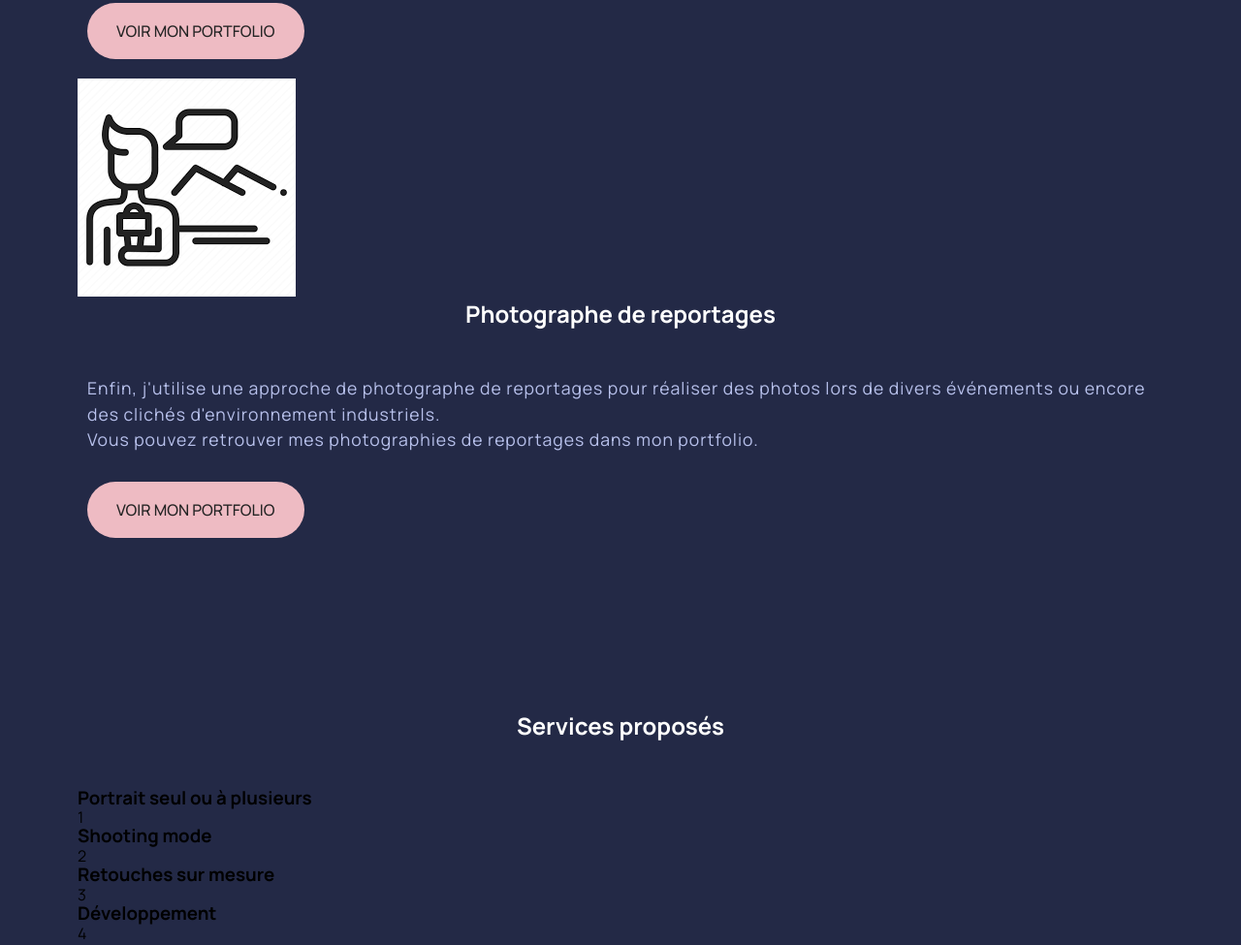
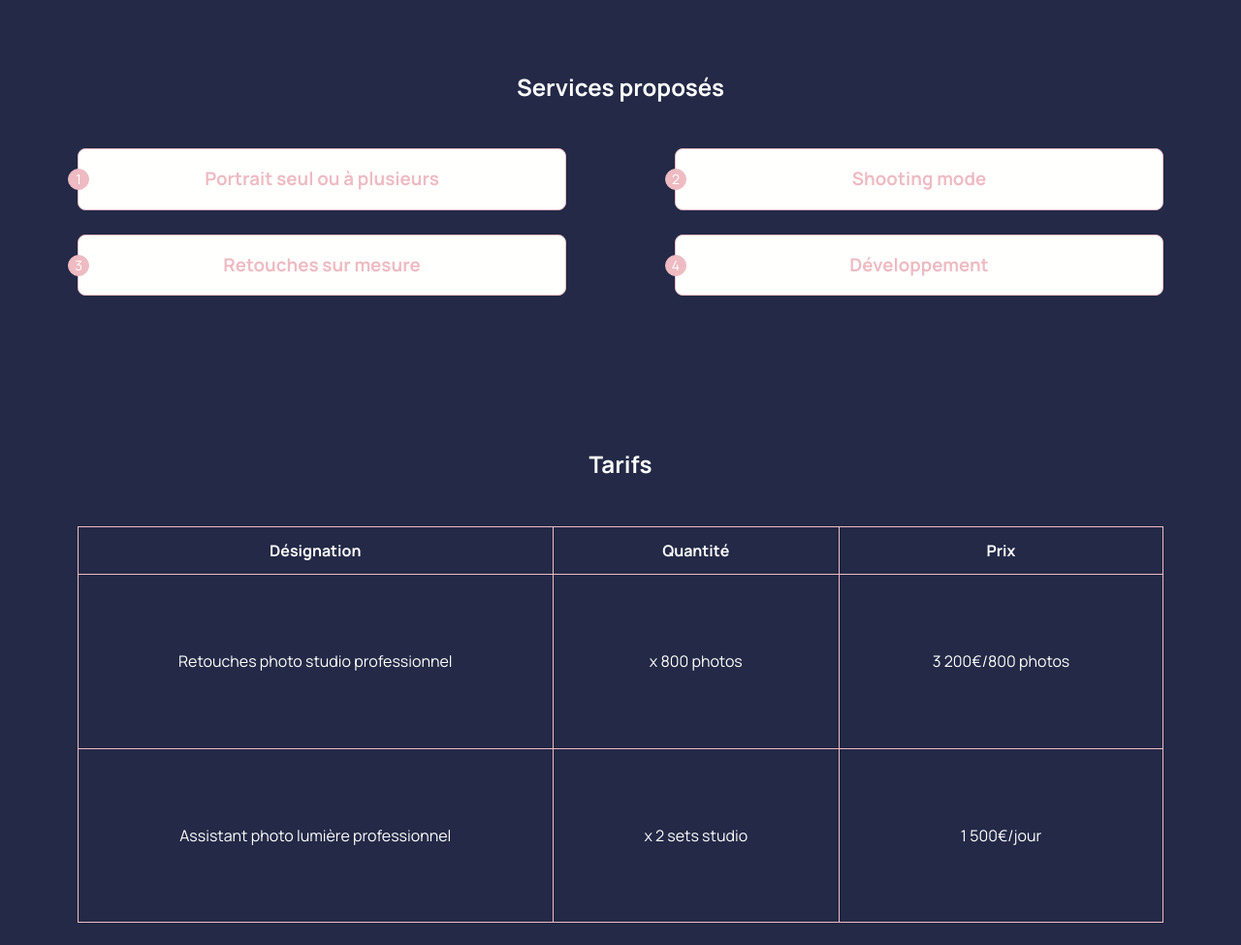
Before and after one commit to aperbet56/robbie_lens_photograph, a plain HTML site: page about.html in a window 1280 px wide. Shown: the part 1262-2237 px from the top of the page at 97% size. Drawn offline with Linux system fonts and the light colour scheme.

Commit message:
Stylisation de la page about.css

```diff
--- a/css/about.css
+++ b/css/about.css
@@ -1,50 +1,117 @@
 /**** Style général de la page ****/
-
-h1,
-h2 {
-    text-align: center;
-}
 
 h1 {
     margin-bottom: 30px;
+    text-align: left;
+}
+
+p {
+    margin-bottom: 50px;
 }
 
 h2 {
+    text-align: center;
     margin-bottom: 50px;
     color: var(--colorSecondary);
 }
 
-.article__container {
+.about__container {
+    background-color: var(--colorPrimary);
+    display: flex;
+    flex-direction: column;
+    width: 100%;
+}
+
+.articles__cards {
+    display: flex;
+    flex-wrap: wrap;
+    justify-content: space-around;
+    gap: 25px;
+}
+
+.landscapes__card,
+.portraits__card,
+.reportages__card {
+    width: 312px;
     border: 1px solid var(--important);
     border-radius: 8px;
-    padding: 50px;
-    width: 50%;
-    margin: auto;
-    margin-bottom: 80px;
+    padding: 12px;
+}
+
+figure {
+    width: 100%;
+    height: fit-content;
+}
+
+figure img {
+    width: 100%;
+    height: 200px;
+    object-fit: fill;
+    border-radius: 8px;
+    margin-bottom: 20px;
+}
+
+figcaption h2 {
+    text-align: center;
+    color: var(--important);
+    font-size: 26px;
+}
+
+.btn {
     display: flex;
-    flex-direction: column;
     justify-content: center;
     align-items: center;
 }
 
-.article__container h2 {
-    margin-top: 30px;
+.services__list {
+    display: flex;
+    flex-wrap: wrap;
+    justify-content: space-between;
+    gap: 25px;
 }
 
-.article__container p {
-    margin-bottom: 60px;
+.service__list {
+    position: relative;
+    border: 1px solid var(--important);
+    border-radius: 8px;
+    width: 45%;
+    background-color: var(--colorSecondary);
+    padding: 20px;
+    display: flex;
+    justify-content: center;
+    align-items: center;
+    cursor: pointer;
+    transition: background-color 0.3s ease-in-out;
 }
 
-.article__container ul {
-    margin-top: 30px;
+.service__list:hover {
+    background-color: var(--colorPrimary);
 }
 
-.article__container + div {
+.service__list h3 {
+    color: var(--important);
     text-align: center;
 }
 
+.number {
+    display: flex;
+    justify-content: center;
+    align-items: center;
+    background-color: var(--important);
+    color: var(--colorSecondary);
+    width: 22px;
+    height: 22px;
+    border: 1px solid var(--important);
+    border-radius: 100px;
+    font-size: 14px;
+    position: absolute;
+    left: -11px;
+    top: 50%;
+    transform: translateY(-50%);
+}
+
 .price__container {
-    margin: 0 0 30px 0;
+    margin-bottom: 70px;
 }
 
 table {
@@ -67,9 +134,26 @@ td {
 /**** Responsive design Tablette ****/
 
 @media screen and (max-width: 992px) {
-    .article__container {
+    .articles__cards {
+        flex-direction: column;
+    }
+
+    .landscapes__card,
+    .portraits__card,
+    .reportages__card {
         width: 100%;
-        padding: 30px;
+    }
+
+    figure img {
+        object-fit: contain;
+    }
+
+    .services__list {
+        flex-direction: column;
+    }
+
+    .service__list {
+        width: 100%;
     }
 
     td {
@@ -80,19 +164,6 @@ td {
 /**** Responsive design Mobile ****/
 
 @media screen and (max-width: 768px) {
-    td,
-    th {
-        padding: 10px;
-        font-size: 1em;
-    }
-
-    td {
-        padding: 10px;
-        font-size: 0.9em;
-    }
-}
-
-@media screen and (max-width: 375px) {
     .price__container {
         display: none;
     }
```
